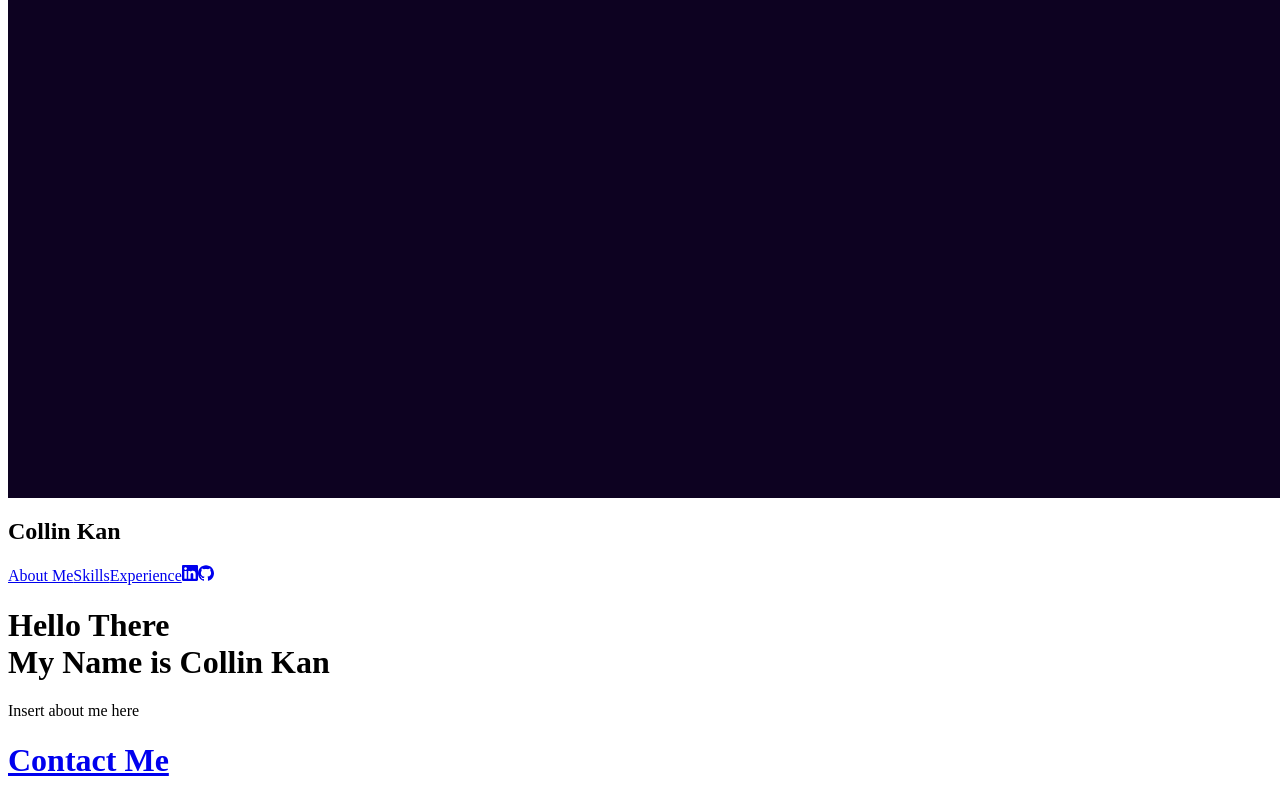
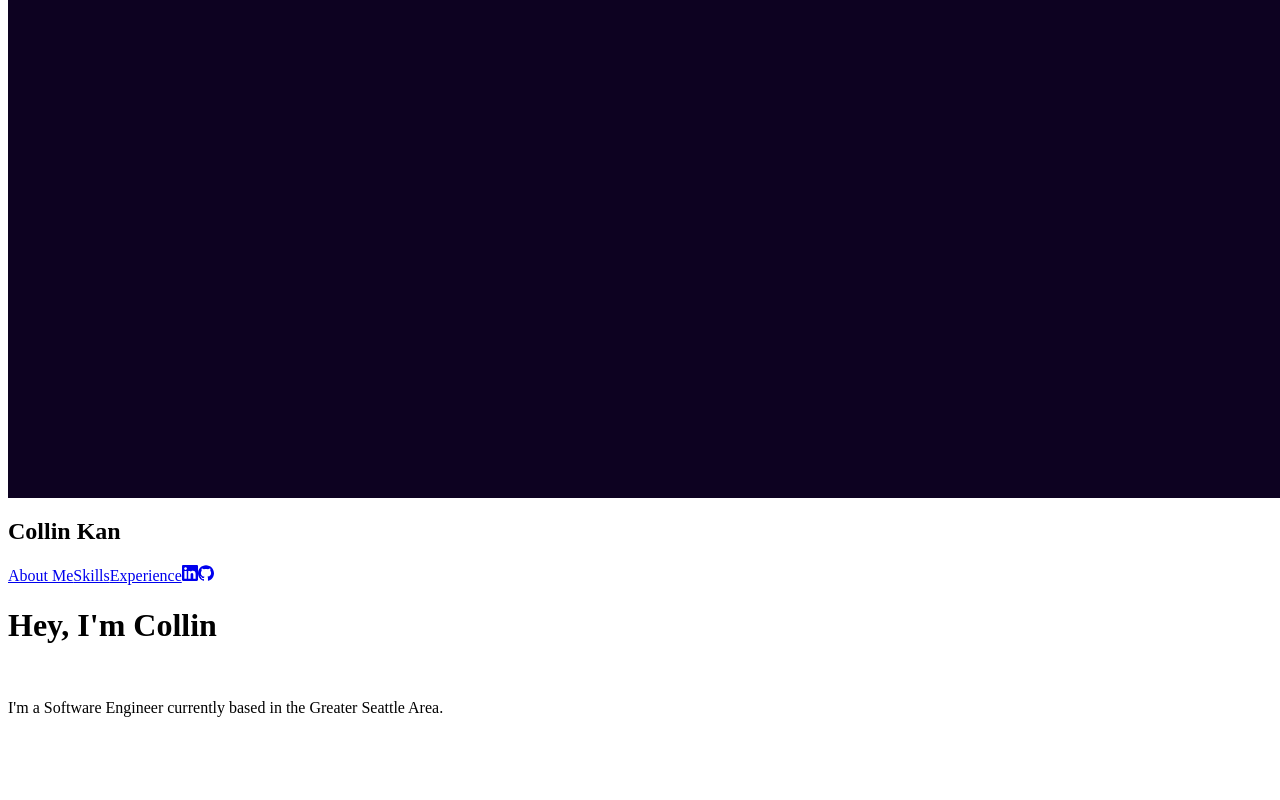
Before and after one commit to collinkan/collinkan.github.io, a Next.js app in the folder portfolio/: page / in a window 1280 px wide. Shown: the part 1469-2269 px from the top of the page. After the commit the page ends 2202 px from the top, so only its background shows below. Built offline with nearby package versions, Linux system fonts and the light colour scheme.

Commit message:
start intro blurb

```diff
--- a/portfolio/app/(home)/components/HeroSection.tsx
+++ b/portfolio/app/(home)/components/HeroSection.tsx
@@ -1,24 +1,21 @@
-import Link from 'next/link'
 import React from 'react'
 
 export default function Intro() {
-  return (
-    <div className='px-5 py-28'>
-        <div>
-            <h1>
-                Hello There
+    return (
+        <div className='absolute pointer-events-none px-20 py-40 text-synthText'>
+            <div className='w-[30vw] text-wrap'>
+                <h1 className='font-semibold text-5xl'>
+                    Hey, I'm Collin
+                </h1>
+
                 <br />
-                My Name is Collin Kan
-            </h1>
-            <p>
-                Insert about me here
-            </p>
-            <Link href={"mailto:collinkan@gmail.com"} className='inline-block'>
-                <h1 className='text-3x1 font-bold'>
-                    Contact Me
-                </h1>
-            </Link>
+
+                <span className='text-3xl'>
+                    <p>
+                        I'm a Software Engineer currently based in the Greater Seattle Area.
+                    </p>
+                </span>
+            </div>
         </div>
-    </div>
-  )
+    )
 }
```
